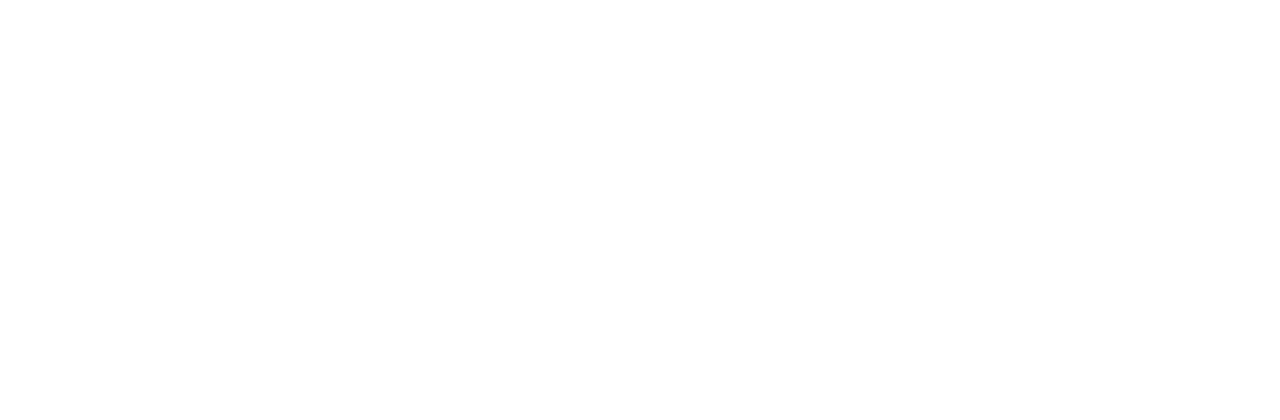
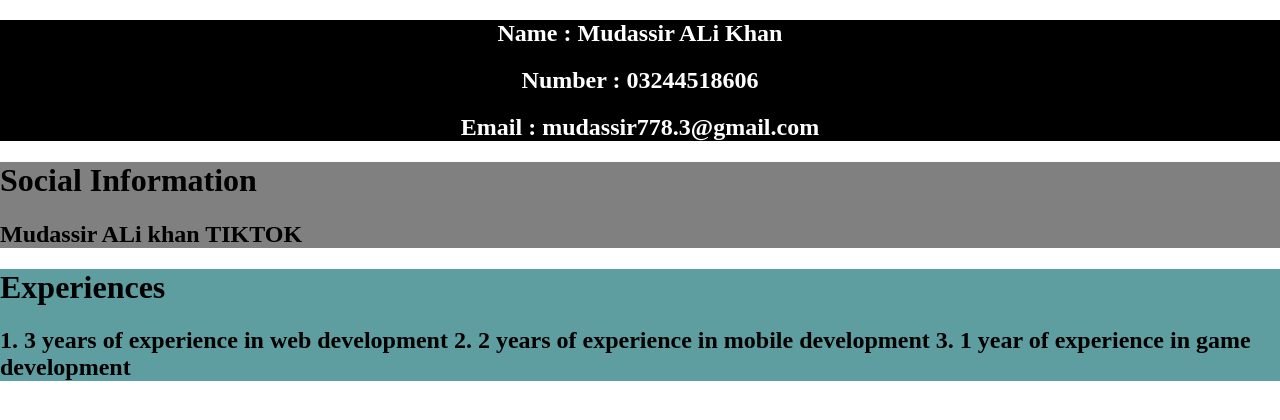
Before and after one commit to Mudassir-Ali-Khan/myappreact, a React (Create React App) app: page / in a window 1280 px wide. Shown: the top 420 px of the page. Built offline with nearby package versions, Linux system fonts and the light colour scheme.

Commit message:
Completed task 2 added components(Experiences, personal Information, Social Information and Cv.jsx)

```diff
--- a/src/App.jsx
+++ b/src/App.jsx
@@ -1,12 +1,13 @@
 import React from 'react';
 import Mypage from './pages/Mypage';
 import PracticePage from './pages/PracticePage';
+import Cv from './pages/Cv'
 
 function App() {
   return <>
     {/* <Mypage/> */}
     {/* <PracticePage /> */}
-    {/* <Cv /> */}
+    <Cv />
   </>
 }
 
--- /dev/null
+++ b/src/components/Experiences.jsx
@@ -0,0 +1,15 @@
+import React from 'react'
+import { myinformation } from '../constants/myinformation'
+
+const Experiences = () => {
+  return (
+    <>
+    <div className='experinceInfo'>
+    <h1>Experiences</h1>
+    <h2>{myinformation.experiences}</h2>
+    </div>
+    </>
+  )
+}
+
+export default Experiences
--- /dev/null
+++ b/src/components/PersonalInformation.jsx
@@ -0,0 +1,16 @@
+import React from 'react'
+import { myinformation } from '../constants/myinformation'
+
+const PersonalInformation = () => {
+  return (
+    <>
+    <div className='personalInfo'>
+      <h2>Name : {myinformation.name}</h2>
+      <h2>Number : {myinformation.number}</h2>
+      <h2>Email : {myinformation.email}</h2>
+      </div>
+    </>
+  )
+}
+
+export default PersonalInformation
--- /dev/null
+++ b/src/components/SocialInformation.jsx
@@ -0,0 +1,15 @@
+import React from 'react'
+import { myinformation } from '../constants/myinformation'
+
+const SocialInformation = () => {
+  return (
+    <>
+    <div className='socialInfo'>
+          <h1>Social Information</h1>
+          <h2>{myinformation.tiktok}</h2>
+    </div>
+    </>
+  )
+}
+
+export default SocialInformation
--- a/src/constants/myinformation.js
+++ b/src/constants/myinformation.js
@@ -1,11 +1,13 @@
 export const myinformation = {
     name: 'Mudassir ALi Khan',
+    number: '03244518606',
+    email: 'mudassir778.3@gmail.com',
     experiences: `
         1. 3 years of experience in web development
         2. 2 years of experience in mobile development
         3. 1 year of experience in game development
     `,
-    tiktok: 'Mudassir ALi khan'
+    tiktok: 'Mudassir ALi khan TIKTOK'
 }
 
 // export { myinformation };
--- /dev/null
+++ b/src/pages/Cv.jsx
@@ -0,0 +1,18 @@
+import React from 'react'
+
+import '../styles/cvStyle.css'
+import PersonalInformation from '../components/PersonalInformation'
+import SocialInformation from '../components/SocialInformation'
+import Experiences from '../components/Experiences'
+
+const Cv = () => {
+  return (
+    <>
+      <PersonalInformation/>
+      <SocialInformation/>
+      <Experiences/>
+    </>
+  )
+}
+
+export default Cv;
--- /dev/null
+++ b/src/styles/cvStyle.css
@@ -0,0 +1,13 @@
+.personalInfo {
+    text-align: center;
+    background-color: black;
+    color: white;
+}
+
+.socialInfo {
+    background-color: gray;
+}
+
+.experinceInfo {
+    background-color: cadetblue;
+}
```
